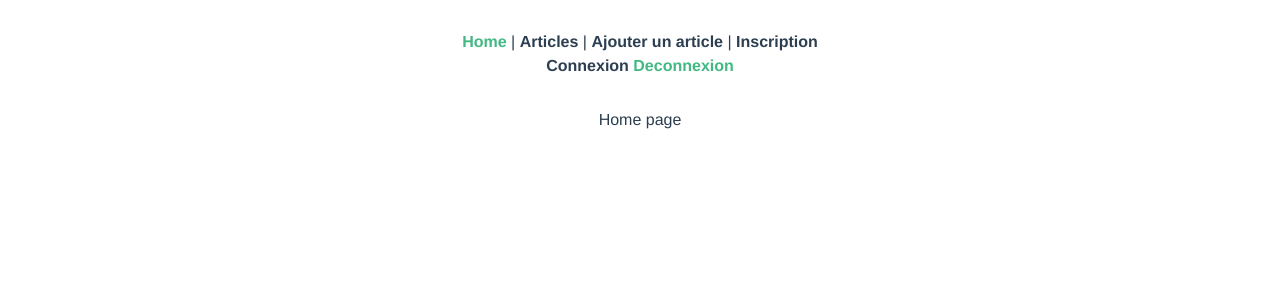
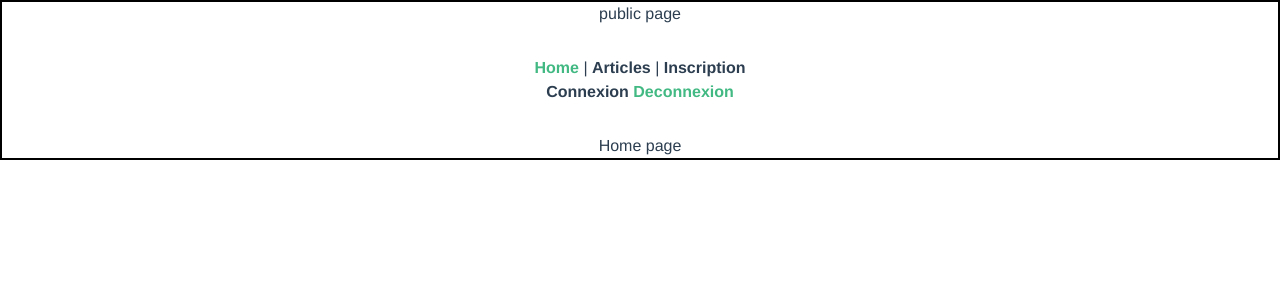
Before and after one commit to hind14/sites-bons-plans-etudiants, a Vue app in the folder client/: page /#/ in a window 1280 px wide. Shown: the top 300 px of the page. Built offline with nearby package versions, Linux system fonts and the light colour scheme.

Commit message:
Cleaning public views vs admin

```diff
--- a/client/src/App.vue
+++ b/client/src/App.vue
@@ -1,14 +1,11 @@
 <template>
- <MenuNav />
+<router-view/>
 </template>
 
 <script>
-import MenuNav from './components/MenuNav.vue'
 
 export default {
-  components: {
-    MenuNav,
-}
+
 }
 </script>
 <style>
--- a/client/src/components/MenuNav.vue
+++ b/client/src/components/PublicNav.vue
@@ -2,14 +2,13 @@
   <nav>
     <router-link to="/">Home</router-link> |
     <router-link to="/articles">Articles</router-link> |
-    <router-link to="/add-article"> Ajouter un article</router-link> |
-    <router-link  to="/signup"> Inscription </router-link>
-    <div> <router-link  to="/login"> Connexion </router-link>
-    <router-link to="/" @click="logout" class="router-style"> Deconnexion</router-link></div>
-
-
+    <!-- <router-link to="/add-article"> Ajouter un article</router-link> | -->
+    <router-link to="/signup"> Inscription </router-link>
+    <div>
+      <router-link to="/login"> Connexion </router-link>
+      <router-link to="/" @click="logout" class="router-style"> Deconnexion</router-link>
+    </div>
   </nav>
-  <router-view />
 </template>
 
 <script>
--- a/client/src/router/index.js
+++ b/client/src/router/index.js
@@ -1,46 +1,34 @@
 import { createRouter, createWebHashHistory } from 'vue-router'
-import HomeView from '../views/HomeView.vue'
-import DisplayArticlesView from '../views/DisplayArticlesView.vue'
-import AddArticleView from '../views/AddArticleView.vue'
-import DisplayOneArticleView from '../views/DisplayOneArticleView.vue'
-import SignupView from '../views/SignupView.vue'
-import LoginView from '../views/LoginView.vue'
+import PublicPageView from '../views/public/PublicPageView.vue'
+import HomeView from '../views/public/HomeView.vue'
+import DisplayArticlesView from '../views/public/DisplayArticlesView.vue'
+import AddArticleView from '../views/admin/AddArticleView.vue'
+import DisplayOneArticleView from '../views/public/DisplayOneArticleView.vue'
+import SignupView from '../views/public/SignupView.vue'
+import LoginView from '../views/public/LoginView.vue'
 import NotFoundView from '../views/NotFoundView.vue'
 
 const routes = [
   {
     path: '/',
-    name: 'home',
-    component: HomeView
+    name: 'public',
+    component: PublicPageView,
+    children: [
+      { path: '/', name: 'home', component: HomeView },
+      { path: '/signup', name: 'signup', component: SignupView },
+      { path: '/login', name: 'login', component: LoginView },
+      { path: '/articles', name: 'display-all-articles', component: DisplayArticlesView },
+      { path: '/articles/:id', name: 'display-one-article', component: DisplayOneArticleView },
+    ]
   },
-  {
-    path: '/signup',
-    name: 'signup',
-    component: SignupView
-  }
-  ,
-  {
-    path: '/login',
-    name: 'login',
-    component: LoginView
-  },
-  {
-    path: '/articles',
-    name: 'display-all-articles',
-    component: DisplayArticlesView
-  },
-  {
-    path: '/articles/:id',
-    name: 'display-one-article',
-    component: DisplayOneArticleView
-  },
+
   {
     path: '/add-article',
     name: 'add-article',
     component: AddArticleView
   },
   {
-    path:'/:pathMatch(.*)',
+    path: '/:pathMatch(.*)',
     name: 'not-found',
     component: NotFoundView
   }
--- /dev/null
+++ b/client/src/views/public/PublicPageView.vue
@@ -0,0 +1,22 @@
+<template>
+    <div class="public-page">
+            public page
+        <PublicNav/>
+        <router-view />
+    </div>
+</template>
+
+<script>
+import PublicNav from'../../components/PublicNav.vue'
+export default {
+    components: {
+        PublicNav
+    }
+}
+</script>
+
+<style>
+    .public-page {
+        border: 2px black solid;
+    }
+</style>
```
Also changed, not shown: client/src/views/admin/AddArticleView.vue (renamed from client/src/views/AddArticleView.vue), client/src/views/public/DisplayArticlesView.vue (renamed from client/src/views/DisplayArticlesView.vue), client/src/views/public/DisplayOneArticleView.vue (renamed from client/src/views/DisplayOneArticleView.vue), client/src/views/public/HomeView.vue (renamed from client/src/views/HomeView.vue), client/src/views/public/LoginView.vue (renamed from client/src/views/LoginView.vue), client/src/views/public/SignupView.vue (renamed from client/src/views/SignupView.vue).
